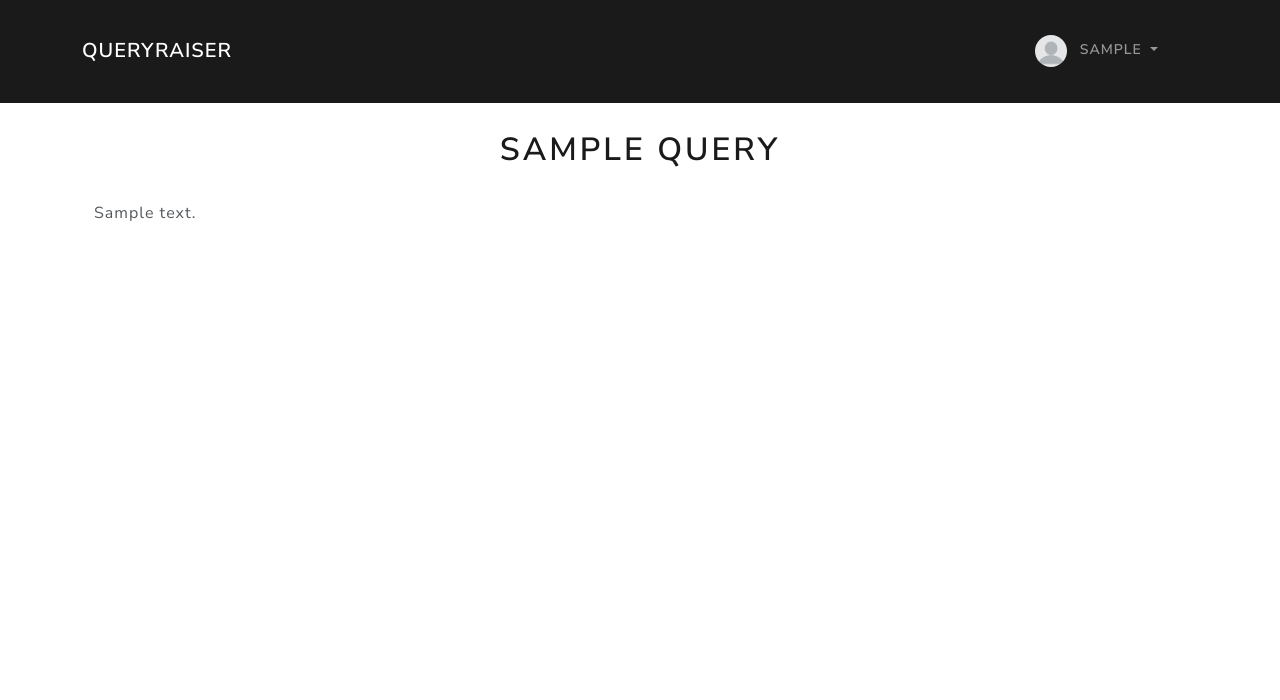
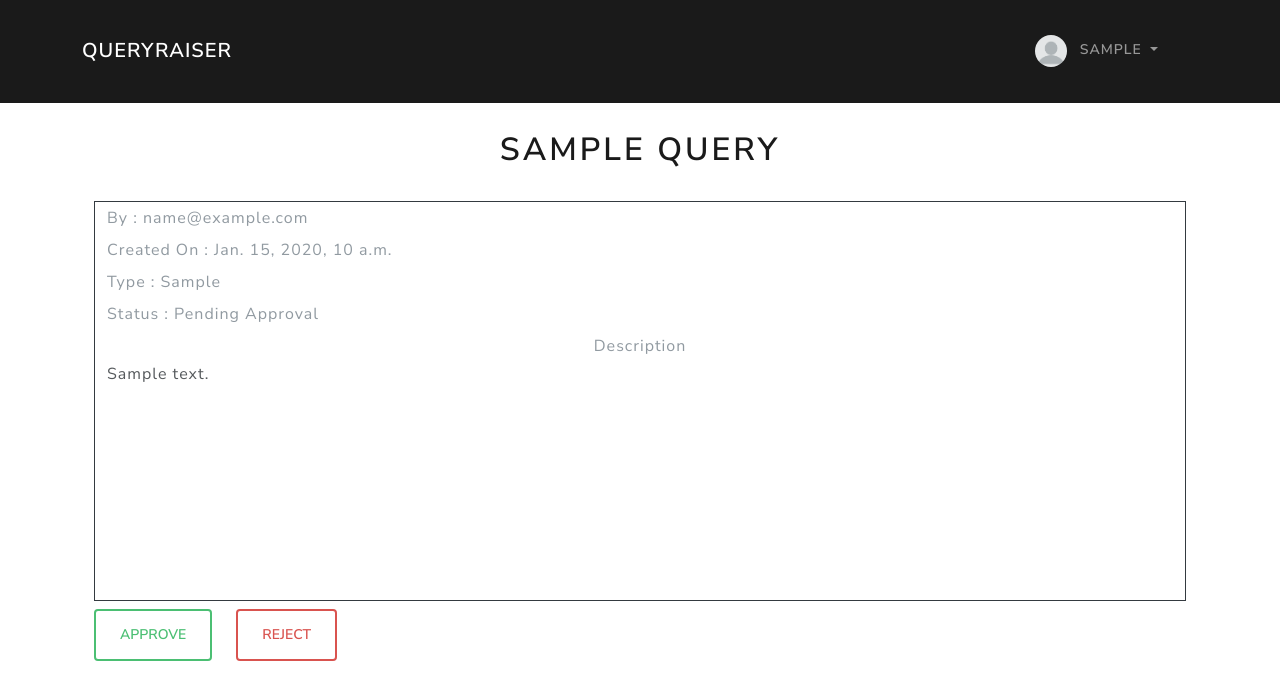
Before and after one commit to ShyamSundhar1411/Query-Raiser, a Django app: a page that uses services/templates/services/ViewQuery.html in a window 1280 px wide. Shown: the top 700 px of the page. Run offline with Django 4.2, Linux system fonts and the light colour scheme; a user stored in the database is signed in; tables that the repository leaves empty hold one stand-in row (values such as "Sample post"); some libraries are stand-ins or nearby versions.

Commit message:
View Query

```diff
--- a/services/templates/services/ViewQuery.html
+++ b/services/templates/services/ViewQuery.html
@@ -1,8 +1,35 @@
-{% extends 'base.html' %}
-{% block content %}
-<div class = "container">
-    <h1 class = "text-center">{{query.title}}</h1>
-    <br/>
-    <p>{{query.description|safe}}</p>
+{% extends 'base.html' %} {% block content %}
+<div class="container">
+  <h1 class="text-center">{{query.title}}</h1>
+  <br />
+    <div class="container-fluid border border-dark" style = "overflow-y: auto;height: 400px;">
+        <div class="subtitle text-muted py-1">By : {{query.user.email}}</div>
+        <div class="subtitle text-muted py-1">Created On : {{query.date_of_creation}}</div>
+        <div class="subtitle text-muted py-1">Type : {{query.type}}</div>
+        <div class="subtitle text-muted py-1">Status : {{query.status}}</div>
+        <div class="subtitle text-muted py-1 text-center">Description</div>
+            <p>
+                {{query.media}}
+                {{query.description|safe}}
+            </p>
+    </div>
+    {% if user.profile.role == "Program Representative" %}
+        <div class = "d-inline-block py-2">
+            <div class = "row">
+                <div class = "col">
+                    <form method = "POST" action = "{% url 'approve_query' query.id query.slug %}" style = "margin-bottom:20px;">
+                        {% csrf_token %}
+                        <button class = "btn btn-outline-success" type = "submit">Approve</button>
+                    </form>
+                </div>
+                <div class = "col">
+                    <form method = "POST" action = "{% url 'reject_query' query.id query.slug %}">
+                        {% csrf_token %}
+                        <button class = "btn btn-outline-danger" type = "submit">Reject</button>
+                    </form>
+                </div>
+            </div>
+        </div>
+    {% endif %}
 </div>
 {% endblock %}
--- a/services/urls.py
+++ b/services/urls.py
@@ -4,6 +4,8 @@ from . import views
 
 urlpatterns = [
     path('create/',views.create_query,name = "create_query"),
-    path('query/<slug:slug>/view/<int:pk>',views.QueryDetailView.as_view(),name = "query_detail_view")
+    path('query/<slug:slug>/view/<int:pk>',views.QueryDetailView.as_view(),name = "query_detail_view"),
+    path('query/<int:pk>/view/<slug:slug>/approve',views.approve_query,name = "approve_query"),
+    path('query/<int:pk>/view/<slug:slug>/reject',views.reject_query,name = "reject_query")
 
 ]
--- a/services/views.py
+++ b/services/views.py
@@ -3,7 +3,7 @@ from .models import Query
 from . forms import QueryCreateForm
 from django.contrib import messages
 from django.views import generic
-from django.shortcuts import render,redirect
+from django.shortcuts import get_object_or_404, render,redirect
 from django.http.response import Http404, HttpResponse
 
 # Create your views here.
@@ -36,3 +36,24 @@ def create_query(request):
             return render(request,"services/create_query.html",{"form":query_form,"hostride_form_errors":query_form.errors})
     else:
         return render(request,"services/create_query.html",{"form":QueryCreateForm()})
+
+def approve_query(request,pk,slug):
+    query = Query.objects.get(id = pk,slug = slug)
+    if request.method == "POST" and request.user.profile.role == "Program Representative":
+        query.status = "Approved"
+        query.save()
+        messages.success(request,"Approved Query successfully")
+        return redirect("query_detail_view",pk = pk,slug = slug)
+    else:
+        messages.error(request,"Error Processing Request")
+        return redirect("query_detail_view",pk = pk,slug = slug)
+def reject_query(request,pk,slug):
+    query = Query.objects.get(id = pk,slug = slug)
+    if request.method == "POST" and request.user.profile.role == "Program Representative":
+        query.status = "Rejected"
+        query.save()
+        messages.success(request,"Rejected Query successfully")
+        return redirect("query_detail_view",pk = pk,slug = slug)
+    else:
+        messages.error(request,"Error Processing Request")
+        return redirect("query_detail_view",pk = pk,slug = slug)
```
